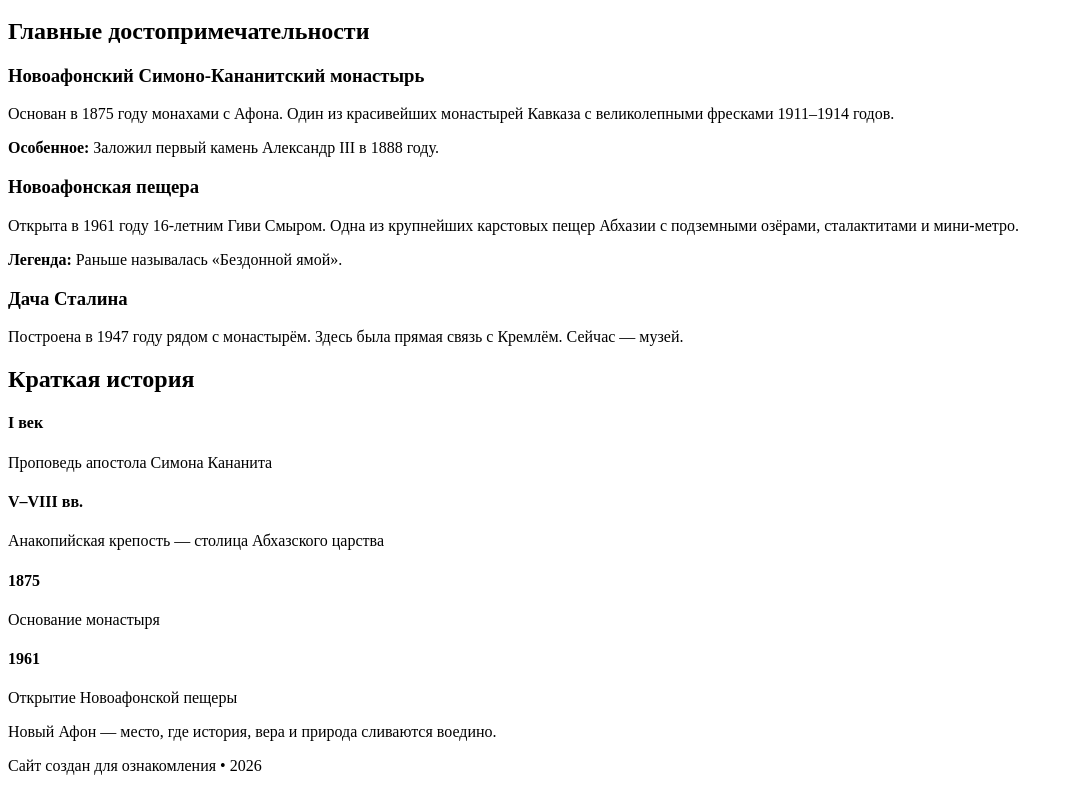
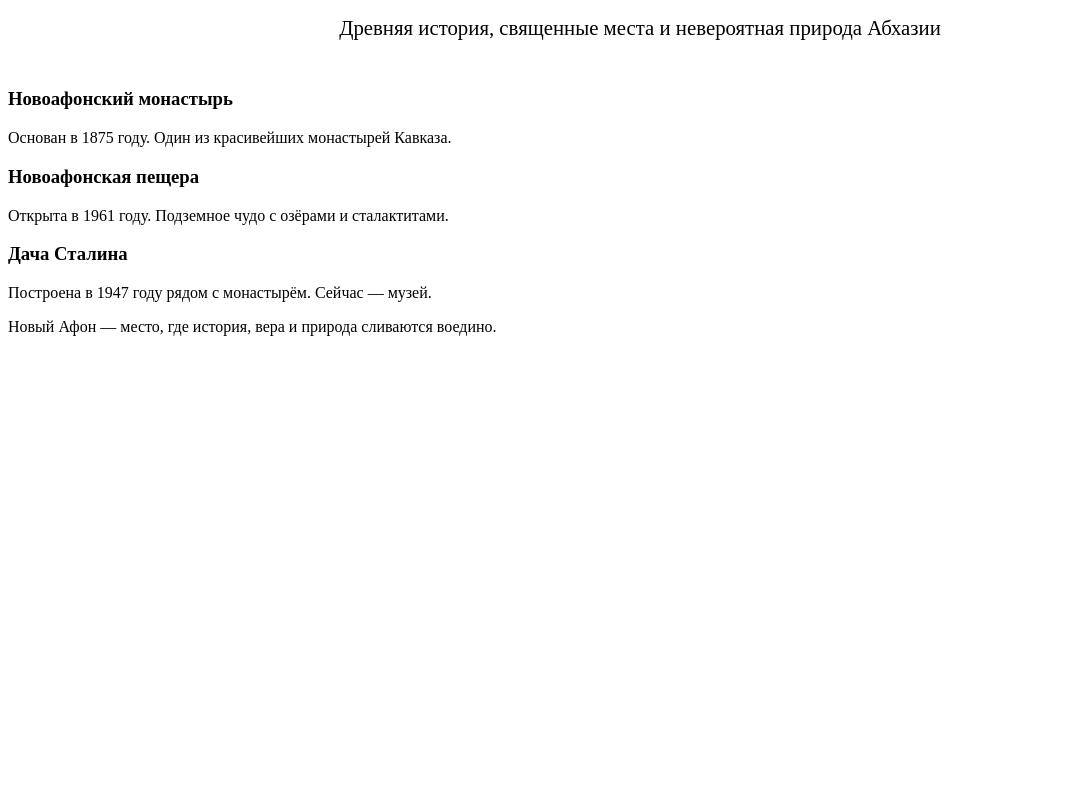
Before and after one commit to douyinxtw/new_afon111, a plain HTML site: page index.html in a window 1280 px wide. Shown: the part 170-960 px from the top of the page, without its empty margins (0-1073 px from the left). After the commit the page ends 800 px from the top, so only its background shows below. Drawn offline with Linux system fonts and the light colour scheme.

Commit message:
Update index.html

```diff
--- a/index.html
+++ b/index.html
@@ -8,17 +8,6 @@
   <link href="https://fonts.googleapis.com/css2?family=Playfair+Display:wght@400;700&family=Inter:wght@300;400;500&display=swap" rel="stylesheet">
 </head>
 <body>
-  <!-- Hero -->
-  <header class="hero">
-    <div class="overlay"></div>
-    <div class="hero-content">
-      <h1>Новый Афон</h1>
-      <p>Древняя история, священные места и невероятная природа Абхазии</p>
-      <a href="#attractions" class="btn">Исследовать</a>
-    </div>
-  </header>
-
-  <!-- Навигация -->
   <nav>
     <div class="nav-container">
       <a href="#" class="logo">Новый Афон</a>
@@ -26,71 +15,42 @@
         <a href="#monastery">Монастырь</a>
         <a href="#cave">Пещера</a>
         <a href="#stalin">Дача Сталина</a>
-        <a href="#history">История</a>
       </div>
     </div>
   </nav>
 
-  <!-- Достопримечательности -->
-  <section id="attractions" class="section">
-    <h2>Главные достопримечательности</h2>
+  <section class="section">
+    <h1 style="text-align:center; font-size:3.5rem; margin-bottom:2rem; color:#1a3c34;">Новый Афон</h1>
+    <p style="text-align:center; font-size:1.3rem; margin-bottom:3rem; max-width:700px; margin-left:auto; margin-right:auto;">Древняя история, священные места и невероятная природа Абхазии</p>
 
-    <!-- Монастырь -->
+    <!-- Карточки -->
     <div class="card" id="monastery">
       <div class="card-img monastery-img"></div>
       <div class="card-content">
-        <h3>Новоафонский Симоно-Кананитский монастырь</h3>
-        <p>Основан в 1875 году монахами с Афона. Один из красивейших монастырей Кавказа с великолепными фресками 1911–1914 годов.</p>
-        <p><strong>Особенное:</strong> Заложил первый камень Александр III в 1888 году.</p>
+        <h3>Новоафонский монастырь</h3>
+        <p>Основан в 1875 году. Один из красивейших монастырей Кавказа.</p>
       </div>
     </div>
 
-    <!-- Пещера -->
     <div class="card" id="cave">
       <div class="card-img cave-img"></div>
       <div class="card-content">
         <h3>Новоафонская пещера</h3>
-        <p>Открыта в 1961 году 16-летним Гиви Смыром. Одна из крупнейших карстовых пещер Абхазии с подземными озёрами, сталактитами и мини-метро.</p>
-        <p><strong>Легенда:</strong> Раньше называлась «Бездонной ямой».</p>
+        <p>Открыта в 1961 году. Подземное чудо с озёрами и сталактитами.</p>
       </div>
     </div>
 
-    <!-- Дача Сталина -->
     <div class="card" id="stalin">
       <div class="card-img stalin-img"></div>
       <div class="card-content">
         <h3>Дача Сталина</h3>
-        <p>Построена в 1947 году рядом с монастырём. Здесь была прямая связь с Кремлём. Сейчас — музей.</p>
-      </div>
-    </div>
-  </section>
-
-  <!-- История -->
-  <section class="section history">
-    <h2>Краткая история</h2>
-    <div class="timeline">
-      <div class="timeline-item">
-        <h4>I век</h4>
-        <p>Проповедь апостола Симона Кананита</p>
-      </div>
-      <div class="timeline-item">
-        <h4>V–VIII вв.</h4>
-        <p>Анакопийская крепость — столица Абхазского царства</p>
-      </div>
-      <div class="timeline-item">
-        <h4>1875</h4>
-        <p>Основание монастыря</p>
-      </div>
-      <div class="timeline-item">
-        <h4>1961</h4>
-        <p>Открытие Новоафонской пещеры</p>
+        <p>Построена в 1947 году рядом с монастырём. Сейчас — музей.</p>
       </div>
     </div>
   </section>
 
   <footer>
     <p>Новый Афон — место, где история, вера и природа сливаются воедино.</p>
-    <p>Сайт создан для ознакомления • 2026</p>
   </footer>
 
   <script src="script.js"></script>
```
